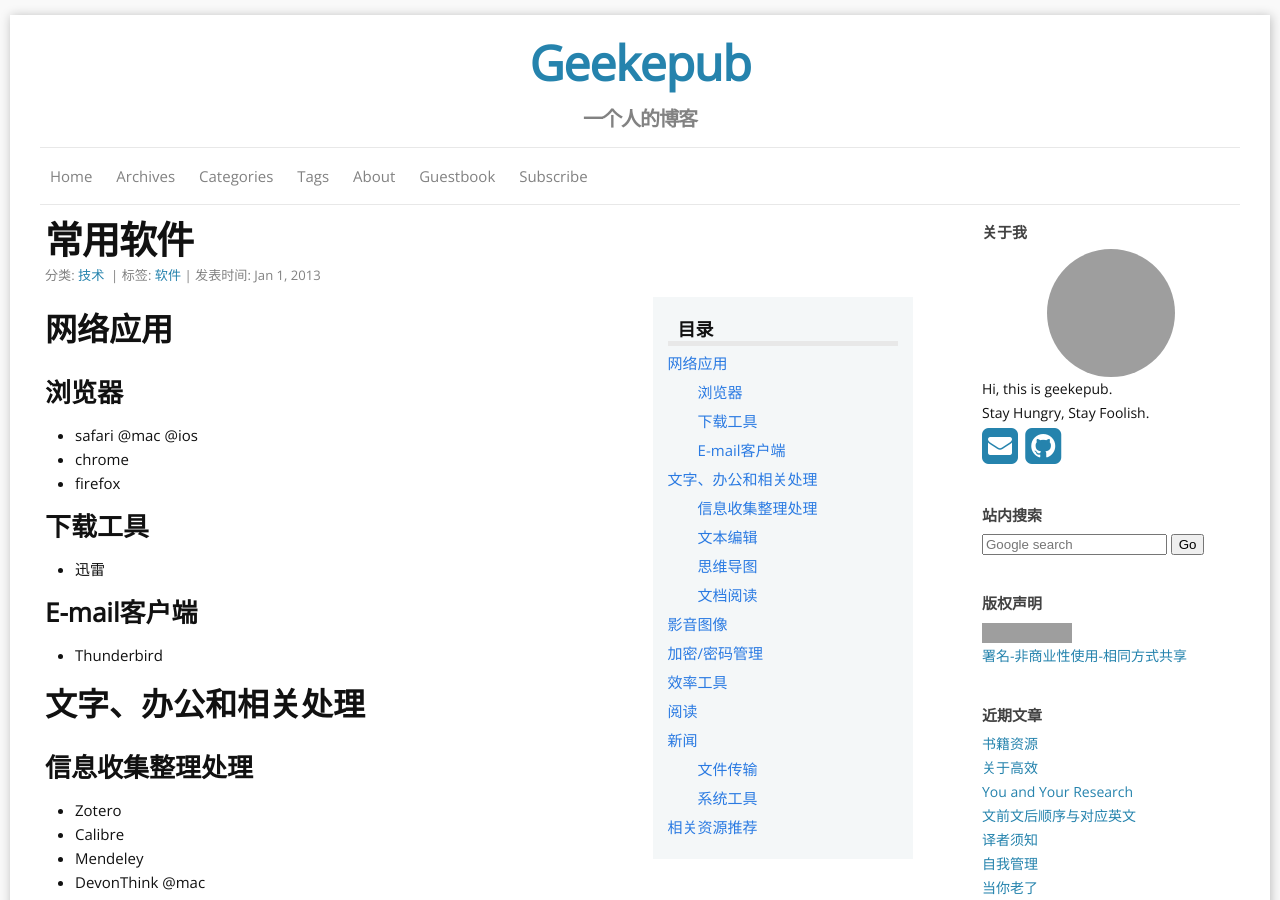
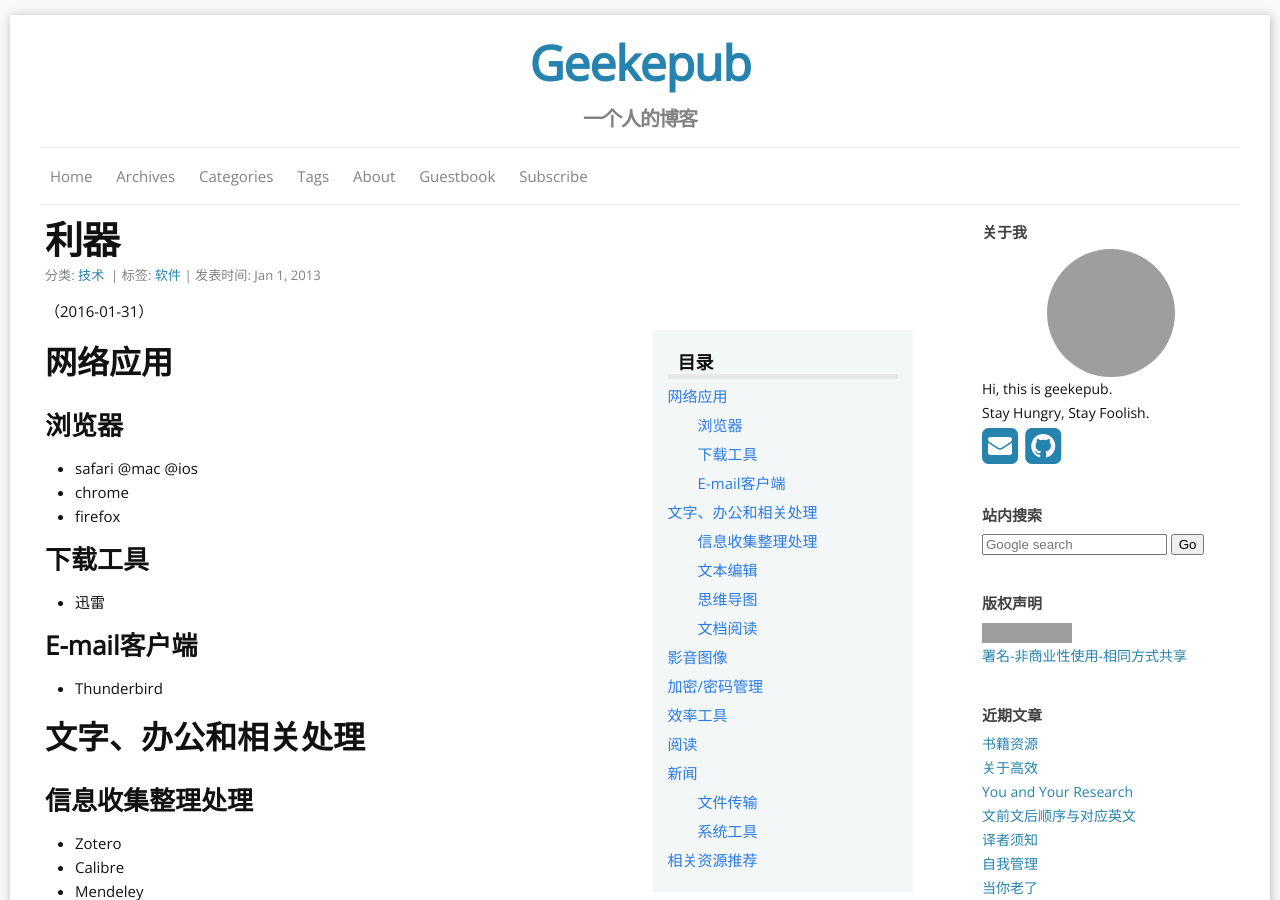
Before and after one commit to geekepub/geekepub.github.io, a Jekyll site: the page built from _posts/2013-01-01-apps.md, in a window 1280 px wide and 900 px high. Built offline with Jekyll 4.4.1, drawn with Linux system fonts in a browser that asks for light colours; nearby versions of some CDN libraries; comment, search, counter and statistics services are not loaded; grey boxes are pictures that could not be loaded.

Commit message:
Update 2013-01-01-apps.md

```diff
--- a/_posts/2013-01-01-apps.md
+++ b/_posts/2013-01-01-apps.md
@@ -1,12 +1,14 @@
 ---
 layout: post
-title: 常用软件
+title: 利器
 author: geekepub
 categories: 技术
 comments: true
 tags:
 - 软件
 ---
+
+（2016-01-31）
 
 * 目录
 {:toc}
```
